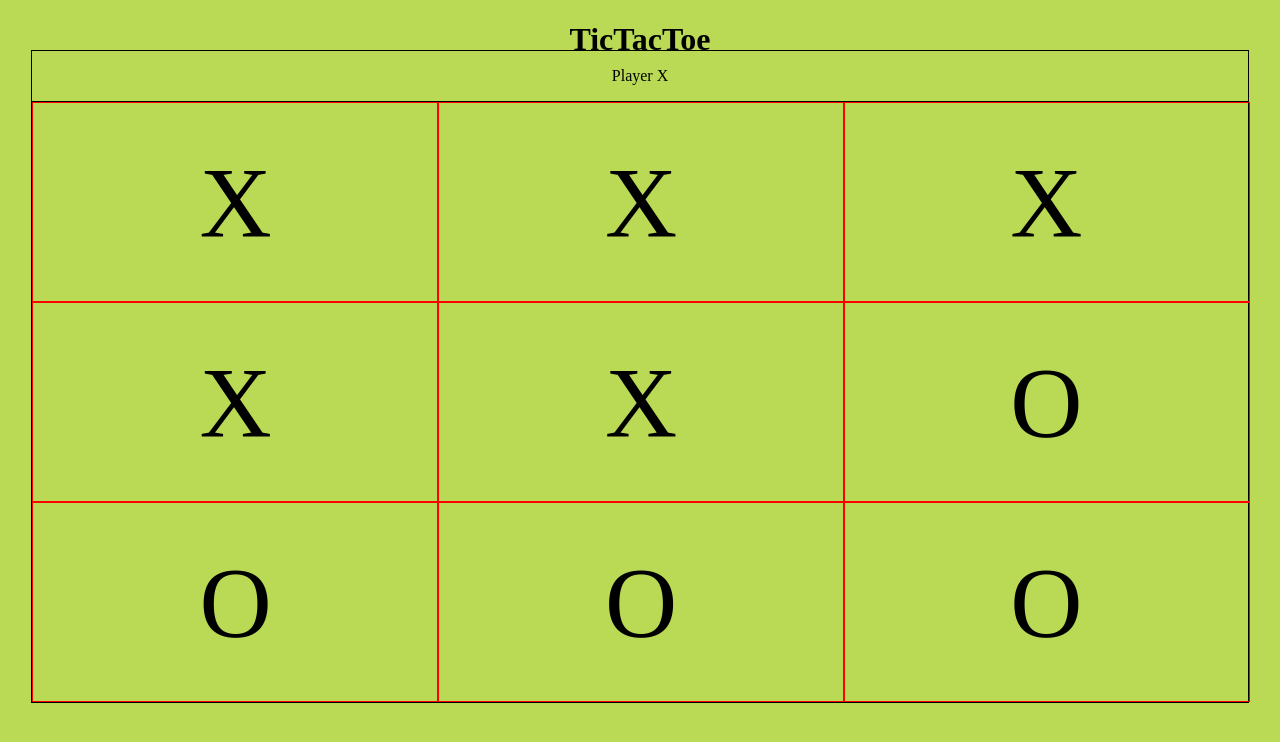
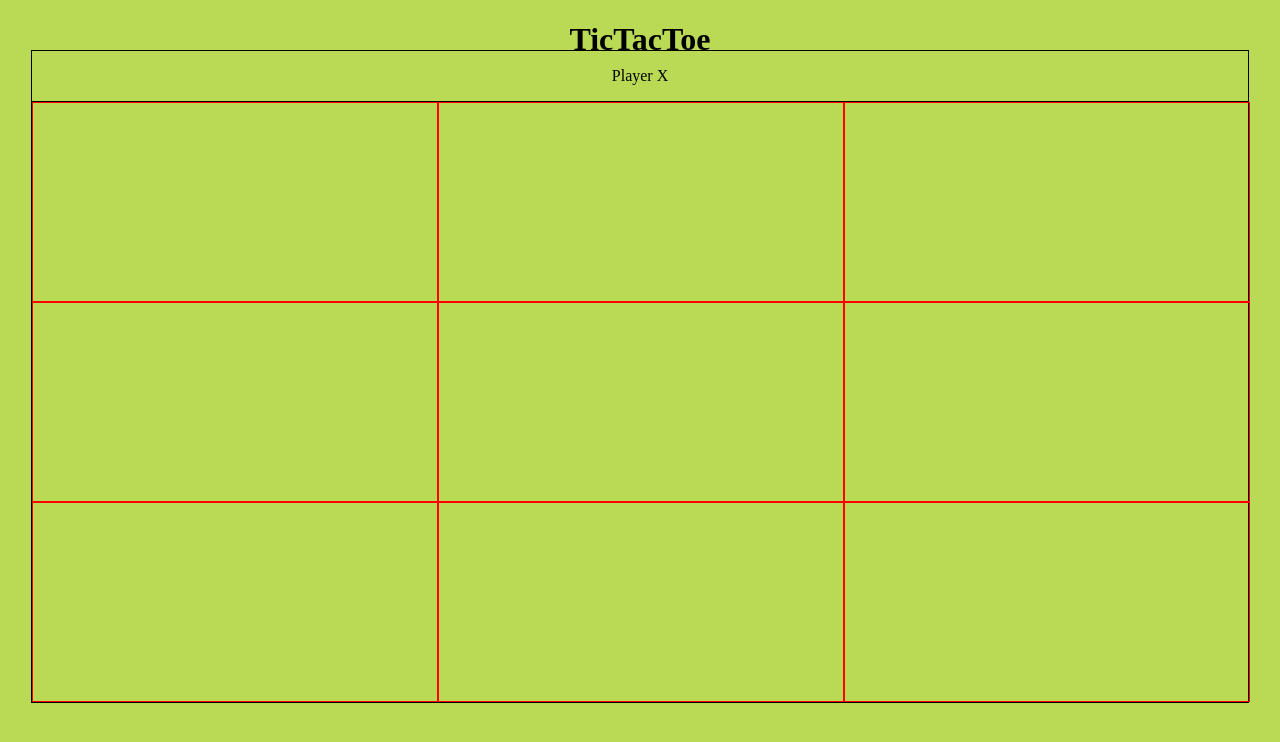
Before and after one commit to mzsigler/ticTacToe, a plain HTML site: page index.html in a window 1280 px wide. Drawn offline with Linux system fonts and the light colour scheme.

Commit message:
let me back this up before I break it

```diff
--- a/index.html
+++ b/index.html
@@ -15,19 +15,10 @@
         <h1>TicTacToe</h1>
     </header>
     <div class="wrapper">
-        <div class="score">
+        <div class="controls">
             <div class="currentPlayer">Player X</div>
         </div>
         <div class="gameBoard">
-            <div class="box" id="box1">X</div>
-            <div class="box" id="box2">X</div>
-            <div class="box" id="box3">X</div>
-            <div class="box" id="box4">X</div>
-            <div class="box" id="box5">X</div>
-            <div class="box" id="box6">O</div>
-            <div class="box" id="box7">O</div>
-            <div class="box" id="box8">O</div>
-            <div class="box" id="box9">O</div>
         </div>
     </div>
 </body>
--- a/script.js
+++ b/script.js
@@ -1,9 +1,93 @@
 const boxes = document.querySelectorAll('.box');
-const boxArray = Array.from([length = 9]);
-console.log(boxArray)
+const boxArray = [
+    {
+        id: 1,
+        text: ""
+    },
 
-boxes.forEach(box => {
-    box.addEventListener("click", () => {
-        console.log(`I am ${box.id}`)
+    {
+        id: 2,
+        text: ""
+    },
+
+    {
+        id: 3,
+        text: ""
+    },
+
+    {
+        id: 4,
+        text: ""
+    },
+
+    {
+        id: 5,
+        text: ""
+    },
+
+    {
+        id: 6,
+        text: ""
+    },
+
+    {
+        id: 7,
+        text: ""
+    },
+
+    {
+        id: 8,
+        text: ""
+    },
+
+    {
+        id: 9,
+        text: ""
+    },
+
+];
+const makeBoxesButton = document.getElementById('makeBoxes');
+const gameBoard = document.querySelector('.gameBoard');
+
+const playerFactory = (name, symbol) => {
+    return {
+        name,
+        symbol,
+    }
+}
+
+//iife to load the game board
+
+(() => {
+    boxArray.forEach((box) => {
+        const gameboard = document.querySelector('.gameBoard');
+        const newBox = document.createElement('div');
+        newBox.classList.add('box');
+        newBox.setAttribute('id', `${box.id}`)
+        newBox.innerText = `${box.text}`
+        gameboard.appendChild(newBox);
     })
-})
+})();
+
+
+gameBoard.addEventListener('click', (e) => {
+    const index = parseInt(e.target.id);
+    console.log(index);
+    selectedBoxRef = boxArray.find(box => {
+        return box.id === index;
+    })
+    selectedBoxRef.text = "X";
+    updateBoxes();
+});
+
+function updateBoxes(){
+    const gameboard = document.querySelector('.gameBoard');
+    gameboard.innerHTML = '';
+    boxArray.forEach(box => {
+    const newBox = document.createElement('div');
+    newBox.classList.add('box');
+    newBox.setAttribute('id', `${box.id}`)
+    newBox.innerText = `${box.text}`;
+    gameboard.appendChild(newBox);
+    })
+};
--- a/style.css
+++ b/style.css
@@ -27,13 +27,15 @@ header {
     grid-template-columns: 1fr;
 }
 
-.score {
+.controls {
     display: flex;
     justify-content: center;
     align-items: center;
     border-bottom: 1px solid black;
     height: 5rem;
+    gap: 1rem;
 }
+
 
 .gameBoard {
     width: 100%;
```
